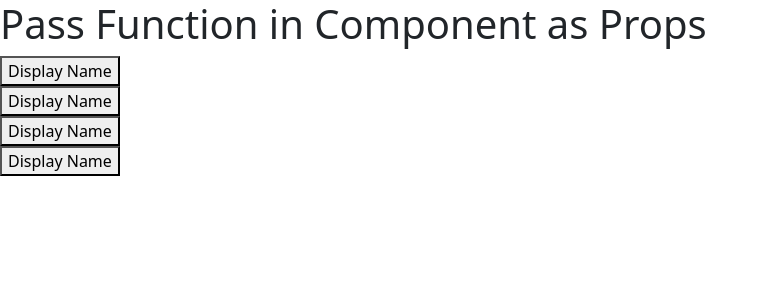
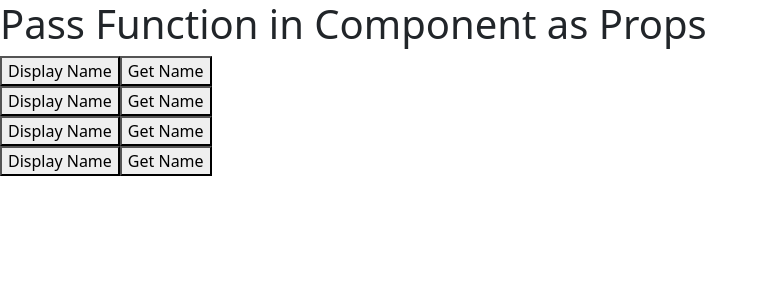
Before and after one commit to sumitbasu116/react-blog, a React (Vite) app: page / in a window 1280 px wide. Shown: the top 300 px of the page, without its empty margins (0-768 px from the left). Built offline with nearby package versions, Linux system fonts and the light colour scheme.

Commit message:
Pass Function in Component as Props part2

```diff
--- a/src/App.jsx
+++ b/src/App.jsx
@@ -6,13 +6,17 @@ function App() {
     alert(name);
   }
 
+  const getName=(name)=>{
+    alert(name);
+  }
+
   return (
     <div>
       <h1>Pass Function in Component as Props</h1>
-      <User displayName={displayName} name='Sumit'/>
-      <User displayName={displayName} name='Samhita'/>
-      <User displayName={displayName} name='Rai'/>
-      <User displayName={displayName} name='Amit'/>
+      <User displayName={displayName} name='Sumit' getName={getName}/>
+      <User displayName={displayName} name='Samhita' getName={getName}/>
+      <User displayName={displayName} name='Rai' getName={getName}/>
+      <User displayName={displayName} name='Amit' getName={getName}/>
     </div>
 
   )
--- a/src/User.jsx
+++ b/src/User.jsx
@@ -1,8 +1,9 @@
-function User({displayName,name}){
+function User({displayName,name,getName}){
 
     return(
         <div>
             <button onClick={()=>displayName(name)}>Display Name</button>
+            <button onClick={()=>getName(name)}>Get Name</button>
         </div>
     )
 }
```
